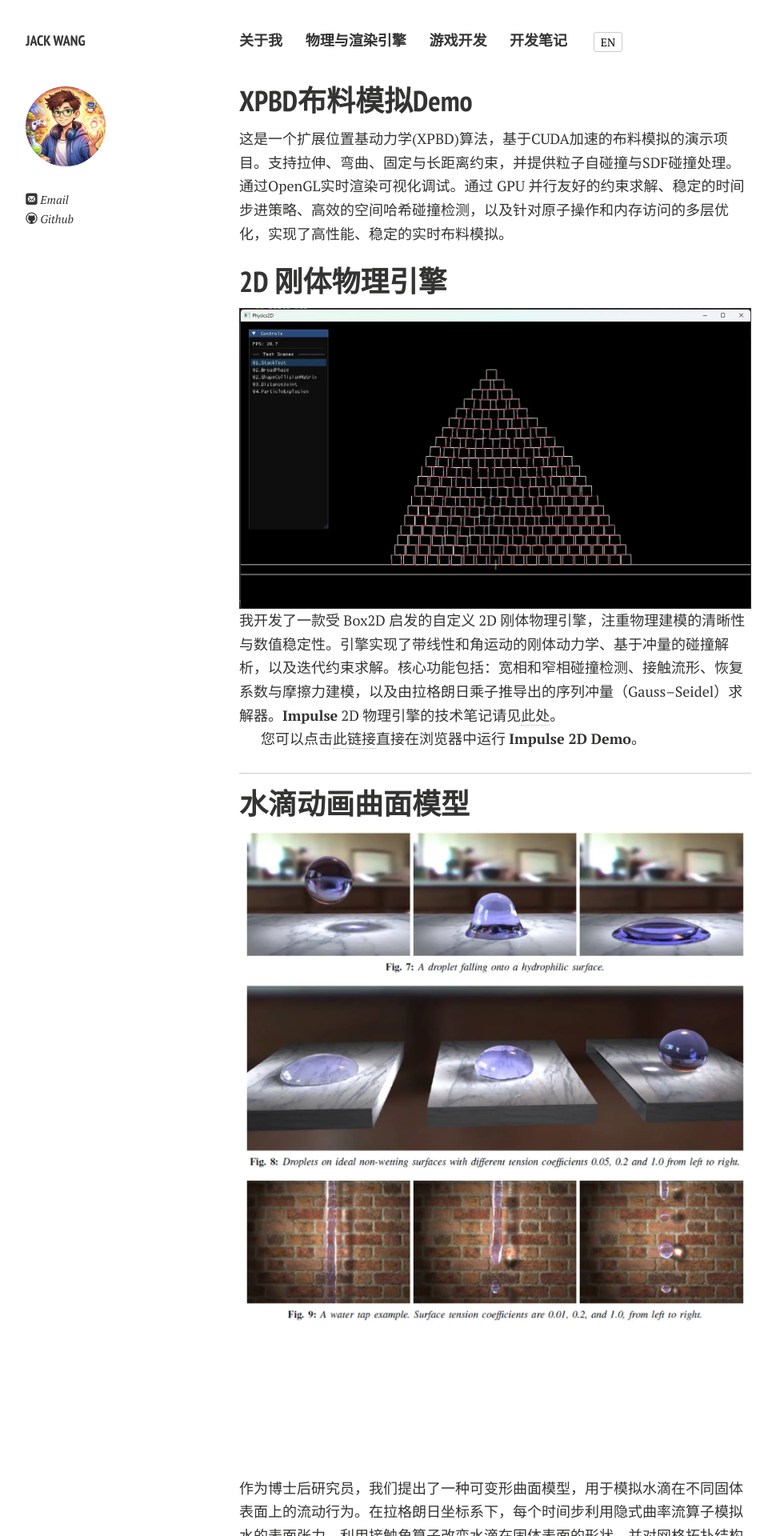
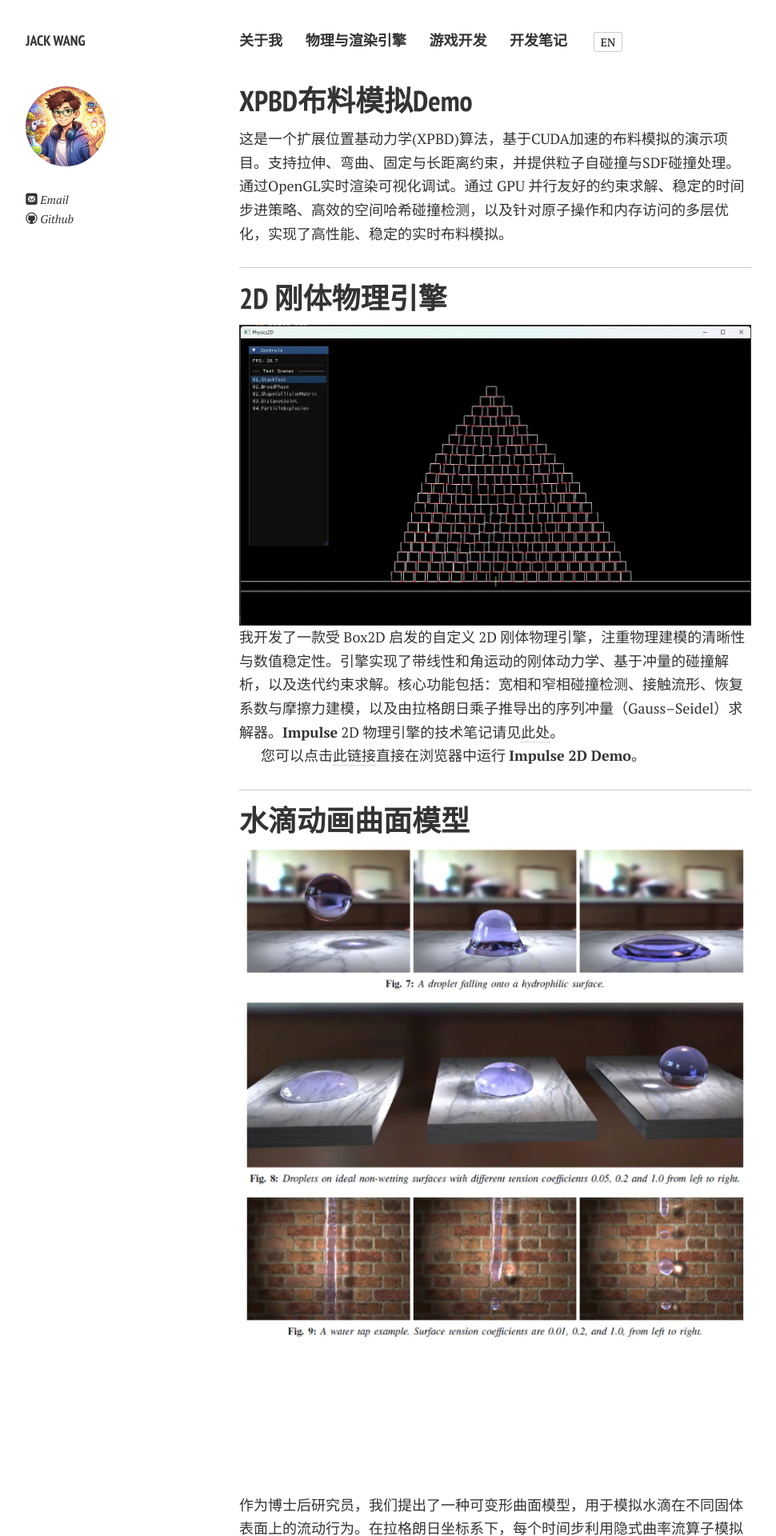
Before and after one commit to swang81/swang81.github.io, a Jekyll site: the page built from physicsEngine.md, in a window 1280 px wide. Shown: the top 1920 px of the page at 80% size, without its empty margins (21-991 px from the left). Built offline with Jekyll 4.4.1, drawn with Linux system fonts in a browser that asks for light colours; nearby versions of some CDN libraries; comment, search, counter and statistics services are not loaded; a style sheet for code colours, icons or effects is not loaded; grey boxes are pictures that could not be loaded.

Commit message:
修改文字大小

```diff
--- a/assets/css/main.css
+++ b/assets/css/main.css
@@ -396,3 +396,8 @@
   line-height: 1.4;
 }
 .lang-btn:hover { border-color: #666; }
+
+
+h1 { font-size: 34px; }
+h2 { font-size: 28px; }
+h3 { font-size: 22px; }
--- a/physicsEngine.md
+++ b/physicsEngine.md
@@ -8,6 +8,8 @@
 ## XPBD布料模拟Demo
 
 这是一个扩展位置基动力学(XPBD)算法，基于CUDA加速的布料模拟的演示项目。支持拉伸、弯曲、固定与长距离约束，并提供粒子自碰撞与SDF碰撞处理。通过OpenGL实时渲染可视化调试。通过 GPU 并行友好的约束求解、稳定的时间步进策略、高效的空间哈希碰撞检测，以及针对原子操作和内存访问的多层优化，实现了高性能、稳定的实时布料模拟。
+
+---
 
 ## 2D 刚体物理引擎
 
```
